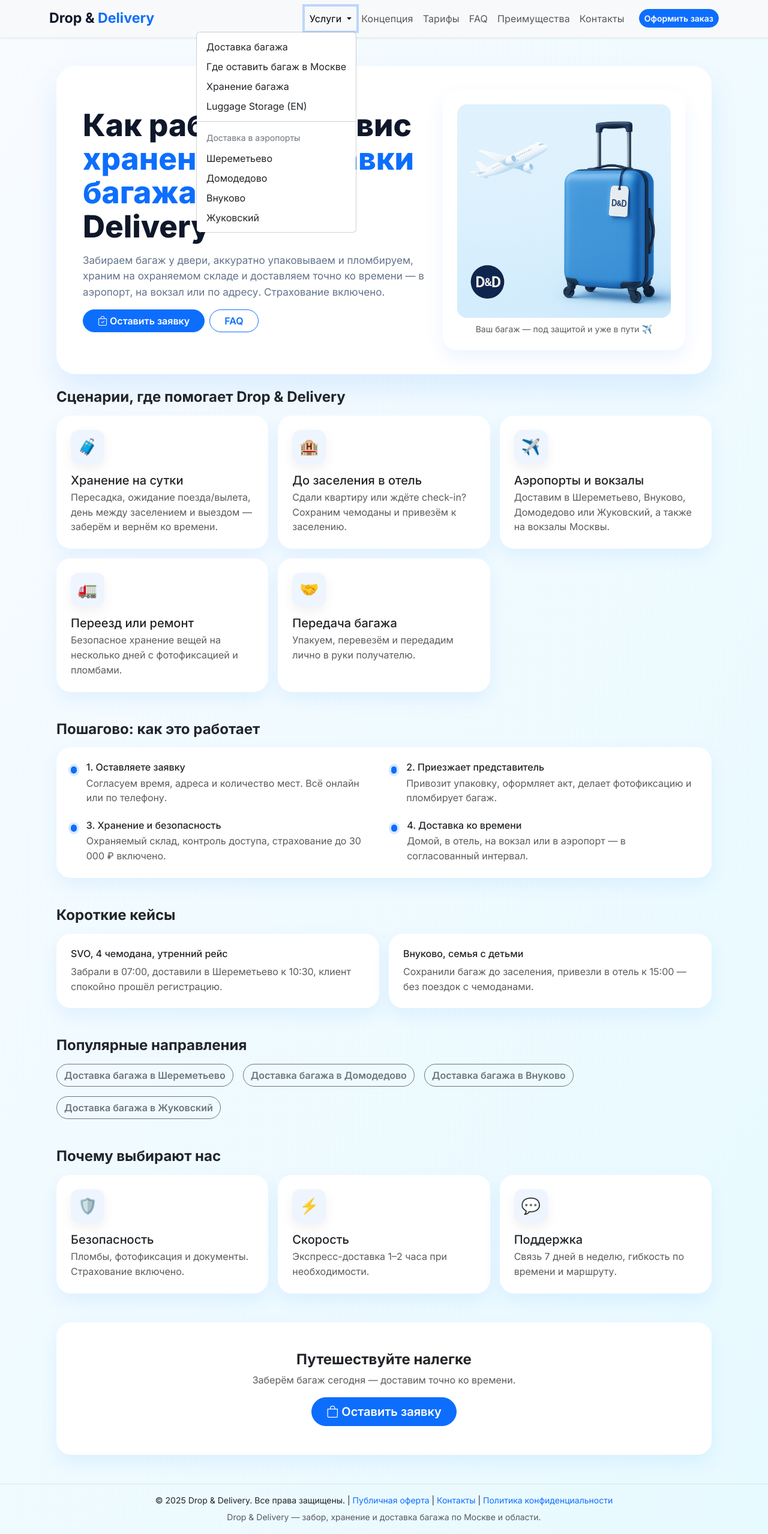
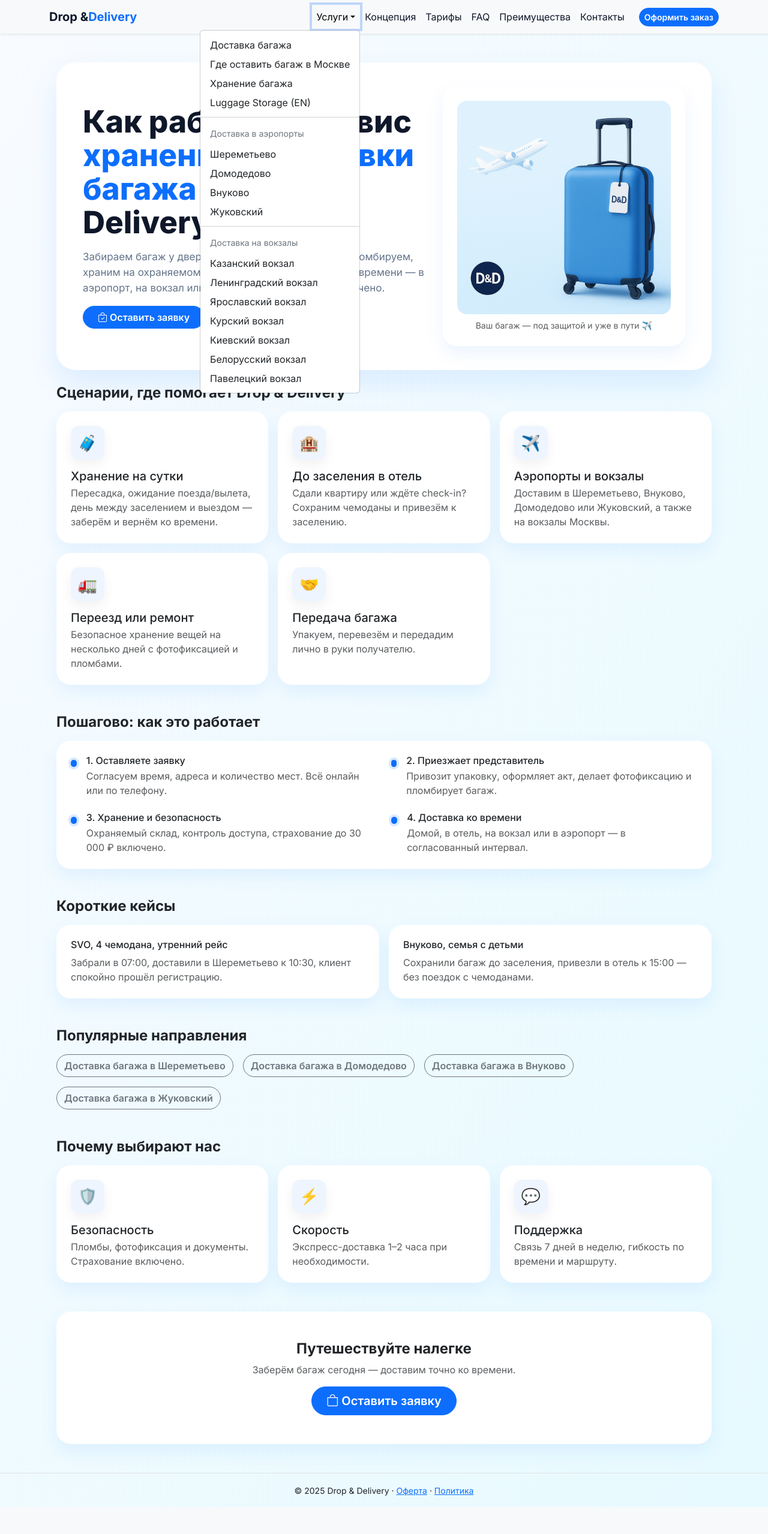
Before and after one commit to IsaevIvann/dd-project, a Django app: page /concept/ in a window 1280 px wide, after a click on "Услуги". Shown: the whole page at 60% size. After the commit the page ends 2513 px from the top, so only its background shows below. Run offline with Django 5.2, Linux system fonts and the light colour scheme.

Commit message:
+ new pages

```diff
--- a/src/core/context.py
+++ b/src/core/context.py
@@ -1,4 +1,5 @@
 from django.conf import settings
+from .stations import STATIONS
 
 def site_globals(request):
     # Чистый путь без querystring
@@ -12,3 +13,7 @@ def site_globals(request):
         "SITE_URL": getattr(settings, "SITE_URL", "").rstrip("/"),
         "CANONICAL_PATH": path,
     }
+
+def stations_nav(request):
+    items = [(k, v["title"]) for k, v in STATIONS.items()]
+    return {"STATIONS_NAV": items}
--- a/src/core/templates/core/base.html
+++ b/src/core/templates/core/base.html
@@ -5,29 +5,29 @@
   <title>{% block title %}D&D — забор, хранение и доставка багажа{% endblock %}</title>
   <meta name="viewport" content="width=device-width, initial-scale=1">
 
-  {# Канонический URL: без параметров, корректный #}
+  <!-- Канонический URL -->
   <link rel="canonical" href="{{ request.scheme }}://{{ request.get_host }}{{ request.path }}">
 
   {% load static %}
 
-  <!-- Yandex.Metrika counter -->
+  <!-- Yandex.Metrika -->
   <script type="text/javascript">
     (function(m,e,t,r,i,k,a){
       m[i]=m[i]||function(){(m[i].a=m[i].a||[]).push(arguments)};
       m[i].l=1*new Date();
-      for (var j = 0; j < document.scripts.length; j++) {
-        if (document.scripts[j].src === r) { return; }
+      for (var j=0;j<document.scripts.length;j++){
+        if (document.scripts[j].src===r){return;}
       }
       k=e.createElement(t),a=e.getElementsByTagName(t)[0],k.async=1,k.src=r,a.parentNode.insertBefore(k,a)
-    })(window, document,'script','https://mc.yandex.ru/metrika/tag.js?id=104157204','ym');
-    ym(104157204, 'init', {
+    })(window,document,'script','https://mc.yandex.ru/metrika/tag.js?id=104157204','ym');
+    ym(104157204,'init',{
       ssr:true, webvisor:true, clickmap:true, ecommerce:"dataLayer",
       accurateTrackBounce:true, trackLinks:true
     });
   </script>
 
   <!-- Favicons -->
-  <link rel="icon" href="{% static 'core/img/favicon.ico' %}" type="image/x-icon">
+  <link rel="icon" href="{% static 'core/img/favicon.ico' %}">
   <link rel="icon" type="image/png" sizes="48x48" href="{% static 'core/img/favicon-48.png' %}">
   <link rel="icon" type="image/png" sizes="192x192" href="{% static 'core/img/logo-192.png' %}">
   <link rel="icon" type="image/png" sizes="512x512" href="{% static 'core/img/logo-512.png' %}">
@@ -42,40 +42,27 @@
   <!-- Fonts & Bootstrap -->
   <link href="https://cdn.jsdelivr.net/npm/bootstrap@5.3.3/dist/css/bootstrap.min.css" rel="stylesheet">
   <link rel="stylesheet" href="https://cdn.jsdelivr.net/npm/bootstrap-icons@1.11.3/font/bootstrap-icons.css">
-  <link rel="preconnect" href="https://fonts.googleapis.com">
-  <link rel="preconnect" href="https://fonts.gstatic.com" crossorigin>
   <link href="https://fonts.googleapis.com/css2?family=Inter:wght@400;500;600;700;800&display=swap" rel="stylesheet">
 
   <style>
     :root{
-      --dd-font:"Inter",system-ui,-apple-system,"Segoe UI",Roboto,"Helvetica Neue",
-                Arial,"Noto Sans",sans-serif;
-      --dd-radius:24px;
-      --dd-radius-lg:32px;
-      --dd-shadow:0 24px 48px rgba(13,110,253,.10);
-      --dd-shadow-sm:0 12px 30px rgba(13,110,253,.08);
+      --dd-font:"Inter",system-ui,-apple-system,"Segoe UI",Roboto,"Helvetica Neue",Arial,"Noto Sans",sans-serif;
     }
-    html, body{
+    html,body{
       font-family:var(--dd-font);
-      font-size:16px;
-      line-height:1.55;
       background:linear-gradient(120deg,#f8fbff 0%,#e7faff 100%);
       min-height:100vh;
     }
-    @media (min-width:1200px){ .container{ max-width:1140px; } }
-    .navbar-brand{ font-weight:700; }
-    .navbar-nav .nav-link{
-      transition:color .2s;
-      font-weight:400;
-      letter-spacing:.01em;
-    }
-    .navbar-nav .nav-link:hover{ color:#0d6efd !important; }
-    .btn{ border-radius:9999px; font-weight:600; }
+    @media (min-width:1200px){.container{max-width:1140px}}
+    .navbar-brand{font-weight:700}
+    .navbar-nav .nav-link{transition:.2s;color:#0f172a}
+    .navbar-nav .nav-link:hover{color:#0d6efd!important}
+    .btn{border-radius:9999px;font-weight:600}
   </style>
 
   {% block extra_head %}{% endblock %}
 
-  <!-- JSON LD: Organization + WebSite -->
+  <!-- JSON-LD Organization + WebSite -->
   <script type="application/ld+json">
   {
     "@context":"https://schema.org",
@@ -86,7 +73,7 @@
         "name":"Drop & Delivery",
         "url":"{{ SITE_URL }}/",
         "logo":"{{ SITE_URL }}{% static 'core/img/logo-512.png' %}",
-        "description":"Drop & Delivery — сервис по забору, хранению и доставке багажа по Москве и Московской области.",
+        "description":"Сервис по забору, хранению и доставке багажа по Москве и области",
         "contactPoint":[{
           "@type":"ContactPoint",
           "telephone":"+7-915-383-55-35",
@@ -94,56 +81,31 @@
           "areaServed":"RU",
           "availableLanguage":["ru","en"]
         }],
-        "sameAs":[
-          "https://t.me/dropdeliv",
-          "https://wa.me/79153835535"
-        ]
+        "sameAs":["https://t.me/dropdeliv","https://wa.me/79153835535"]
       },
       {
         "@type":"WebSite",
         "@id":"{{ SITE_URL }}/#website",
         "url":"{{ SITE_URL }}/",
         "name":"Drop & Delivery",
-        "inLanguage":["ru","en"],
         "publisher":{"@id":"{{ SITE_URL }}/#organization"}
       }
     ]
   }
   </script>
+</head>
 
-  <!-- ⭐ BreadcrumbList (глобально) -->
-  <script type="application/ld+json">
-  {
-   "@context": "https://schema.org",
-   "@type": "BreadcrumbList",
-   "itemListElement": [
-     {
-       "@type": "ListItem",
-       "position": 1,
-       "name": "Главная",
-       "item": "https://www.drop-delivery.ru/"
-     }
-   ]
-  }
-  </script>
-
-</head>
 <body>
-<noscript>
-  <div><img src="https://mc.yandex.ru/watch/104157204" style="position:absolute;left:-9999px;" alt=""/></div>
-</noscript>
+<noscript><img src="https://mc.yandex.ru/watch/104157204" style="position:absolute;left:-9999px" alt=""></noscript>
 
 <!-- NAVBAR -->
 <nav class="navbar navbar-expand-lg navbar-light bg-light shadow-sm mb-4">
   <div class="container">
-<a class="navbar-brand fw-bold" href="/" style="font-size:1.45rem;">
-  <span style="color:#0f172a;">Drop &amp;</span>
-  <span style="color:#0d6efd;">Delivery</span>
-</a>
+    <a class="navbar-brand" href="/">
+      <span style="color:#0f172a;">Drop &amp;</span><span style="color:#0d6efd;">Delivery</span>
+    </a>
 
-    <button class="navbar-toggler" type="button" data-bs-toggle="collapse"
-            data-bs-target="#navbarNav" aria-controls="navbarNav"
-            aria-expanded="false" aria-label="Переключить навигацию">
+    <button class="navbar-toggler" type="button" data-bs-toggle="collapse" data-bs-target="#navbarNav">
       <span class="navbar-toggler-icon"></span>
     </button>
 
@@ -152,23 +114,27 @@
 
         <!-- УСЛУГИ -->
         <li class="nav-item dropdown">
-          <a class="nav-link dropdown-toggle" href="#" id="servicesDropdown"
-             role="button" data-bs-toggle="dropdown" aria-expanded="false">
-            Услуги
-          </a>
-          <ul class="dropdown-menu dropdown-menu-end" aria-labelledby="servicesDropdown">
+          <a class="nav-link dropdown-toggle" href="#" data-bs-toggle="dropdown">Услуги</a>
+          <ul class="dropdown-menu dropdown-menu-end">
+
             <li><a class="dropdown-item" href="/dostavka-bagazha-moskva/">Доставка багажа</a></li>
-            <li><a class="dropdown-item" href="/gde-остavit-bagazh-v-moskve/">Где оставить багаж в Москве</a></li>
+            <li><a class="dropdown-item" href="/gde-ostavit-bagazh-v-moskve/">Где оставить багаж в Москве</a></li>
             <li><a class="dropdown-item" href="{% url 'storage_moscow' %}">Хранение багажа</a></li>
             <li><a class="dropdown-item" href="{% url 'luggage_storage_moscow' %}">Luggage Storage (EN)</a></li>
 
             <li><hr class="dropdown-divider"></li>
             <li class="dropdown-header">Доставка в аэропорты</li>
-
             <li><a class="dropdown-item" href="/aero/svo/">Шереметьево</a></li>
             <li><a class="dropdown-item" href="/aero/dme/">Домодедово</a></li>
             <li><a class="dropdown-item" href="/aero/vko/">Внуково</a></li>
             <li><a class="dropdown-item" href="/aero/zia/">Жуковский</a></li>
+
+            <li><hr class="dropdown-divider"></li>
+            <li class="dropdown-header">Доставка на вокзалы</li>
+            {% for code, title in STATIONS_NAV %}
+              <li><a class="dropdown-item" href="{% url 'station' code %}">{{ title }}</a></li>
+            {% endfor %}
+
           </ul>
         </li>
 
@@ -194,14 +160,10 @@
 <!-- FOOTER -->
 <footer class="text-center mt-5 py-3 border-top">
   <div class="container">
-    <small class="d-block mb-1">
-      © 2025 Drop & Delivery. Все права защищены.
-      | <a href="{% url 'offer' %}" class="text-primary text-decoration-none">Публичная оферта</a>
-      | <a href="{% url 'contacts' %}" class="text-primary text-decoration-none">Контакты</a>
-      | <a href="{% url 'privacy' %}" class="text-primary text-decoration-none">Политика конфиденциальности</a>
-    </small>
-    <small class="text-muted">
-      Drop & Delivery — забор, хранение и доставка багажа по Москве и области.
+    <small>
+      © 2025 Drop & Delivery ·
+      <a href="{% url 'offer' %}">Оферта</a> ·
+      <a href="{% url 'privacy' %}">Политика</a>
     </small>
   </div>
 </footer>
--- a/src/core/views.py
+++ b/src/core/views.py
@@ -5,6 +5,7 @@ from django.conf import settings
 from django.db.models import Q
 from django.http import HttpResponseForbidden, HttpResponse, JsonResponse
 from django.shortcuts import render
+from django.urls import reverse
 from django.utils import timezone
 from django.views.decorators.csrf import csrf_exempt
 from rest_framework import status
@@ -15,6 +16,7 @@ from .models import Order
 from .notify import send_welcome
 from .serializers import LinkChatSerializer
 from .utils import build_telegram_deeplink
+from .stations import STATIONS
 
 from django.shortcuts import render, get_object_or_404
 from django.http import Http404
@@ -296,3 +298,30 @@ def concept(request):
         "scenarios": scenarios,
         "advantages": advantages,
     })
+
+
+def station(request, code: str):
+    data = STATIONS.get(code)
+    if not data:
+        raise Http404("Station not found")
+
+    canonical = request.build_absolute_uri(reverse("station", args=[code]))
+
+    h1 = f"Доставка багажа {data['name_prep']} — Drop & Delivery"
+    meta_title = f"{h1} | Москва и область"
+    meta_desc = (
+        f"Заберём багаж у двери и доставим {data['name_prep']} или заберём {data['name_gen']} "
+        f"и привезём по адресу. Пломба, фотофиксация, акт, 1 ночь хранения включена."
+    )
+
+    stations_nav = [(k, v["title"]) for k, v in STATIONS.items() if k != code]
+
+    return render(request, "core/station.html", {
+        "data": data,
+        "h1": h1,
+        "meta_title": meta_title,
+        "meta_desc": meta_desc,
+        "canonical": canonical,
+        "stations_nav": stations_nav,
+        "code": code,
+    })
--- a/src/dandd/settings.py
+++ b/src/dandd/settings.py
@@ -79,6 +79,7 @@ TEMPLATES = [
                 "django.contrib.auth.context_processors.auth",
                 "django.contrib.messages.context_processors.messages",
                 "core.context.site_globals",
+                "core.context.stations_nav",
             ],
         },
     },
--- a/src/dandd/urls.py
+++ b/src/dandd/urls.py
@@ -27,5 +27,6 @@ urlpatterns = [
     path("concept/", views.concept, name="concept"),
     path("dostavka-bagazha-moskva/", TemplateView.as_view(template_name="core/dostavka_bagazha_moskva.html"),name="delivery_moscow",),
     path("gde-ostavit-bagazh-v-moskve/",TemplateView.as_view(template_name="core/where_to_leave_luggage.html"),name="where_to_leave_luggage",),
+    path("station/<slug:code>/", views.station, name="station"),
 
 ]
```
Also changed, not shown: src/core/stations.py (added, +58 -0 lines), src/core/templates/core/station.html (added, +26 -0 lines).
